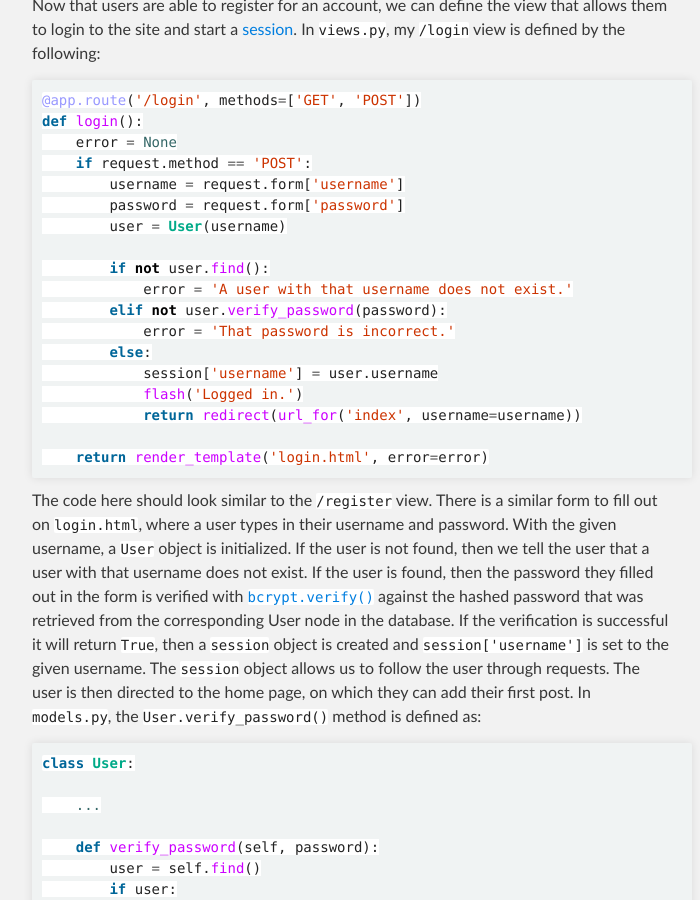
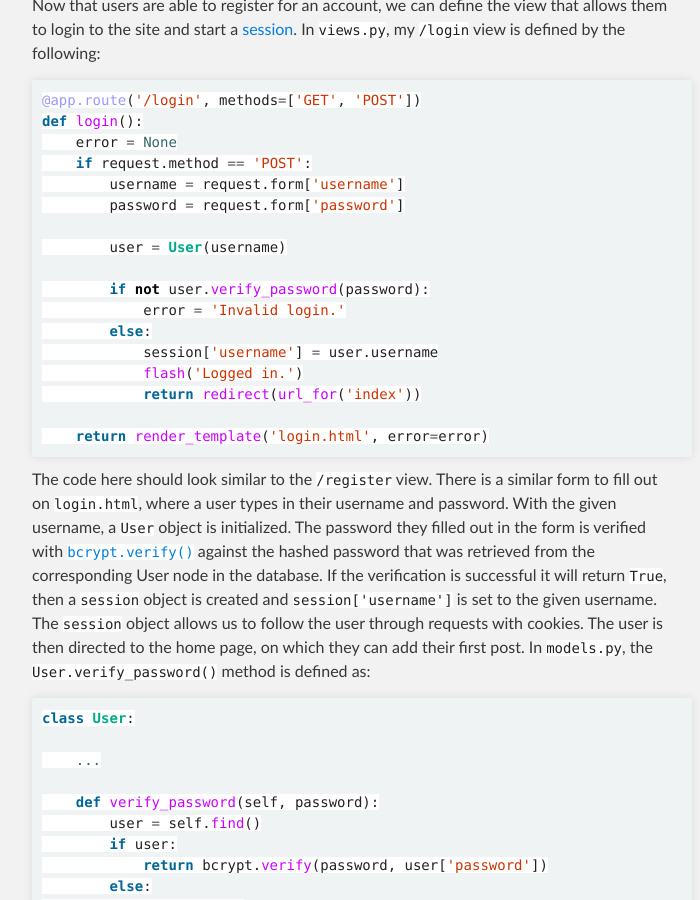
Before and after one commit to nicolewhite/neo4j-flask, a Jekyll site: the page built from pages/login-a-user.md, in a window 1280 px wide and 900 px high, scrolled down 367 px. Shown: the whole window, without its empty margins (288-988 px from the left). Built offline with Jekyll 4.4.1, drawn with Linux system fonts in a browser that asks for light colours; Markdown is read by kramdown in place of the engine named in the settings.

Commit message:
remove redundant lookup

````diff
--- a/pages/login-a-user.md
+++ b/pages/login-a-user.md
@@ -15,21 +15,20 @@ def login():
     if request.method == 'POST':
         username = request.form['username']
         password = request.form['password']
+
         user = User(username)
 
-        if not user.find():
-            error = 'A user with that username does not exist.'
-        elif not user.verify_password(password):
-            error = 'That password is incorrect.'
+        if not user.verify_password(password):
+            error = 'Invalid login.'
         else:
             session['username'] = user.username
             flash('Logged in.')
-            return redirect(url_for('index', username=username))
+            return redirect(url_for('index'))
 
     return render_template('login.html', error=error)
 ```
 
-The code here should look similar to the `/register` view. There is a similar form to fill out on `login.html`, where a user types in their username and password. With the given username, a `User` object is initialized. If the user is not found, then we tell the user that a user with that username does not exist. If the user is found, then the password they filled out in the form is verified with [`bcrypt.verify()`](https://pythonhosted.org/passlib/lib/passlib.hash.bcrypt.html) against the hashed password that was retrieved from the corresponding User node in the database. If the verification is successful it will return `True`, then a `session` object is created and `session['username']` is set to the given username. The `session` object allows us to follow the user through requests. The user is then directed to the home page, on which they can add their first post. In `models.py`, the `User.verify_password()` method is defined as:
+The code here should look similar to the `/register` view. There is a similar form to fill out on `login.html`, where a user types in their username and password. With the given username, a `User` object is initialized. The password they filled out in the form is verified with [`bcrypt.verify()`](https://pythonhosted.org/passlib/lib/passlib.hash.bcrypt.html) against the hashed password that was retrieved from the corresponding User node in the database. If the verification is successful it will return `True`, then a `session` object is created and `session['username']` is set to the given username. The `session` object allows us to follow the user through requests with cookies. The user is then directed to the home page, on which they can add their first post. In `models.py`, the `User.verify_password()` method is defined as:
 
 ```python
 class User:
````
